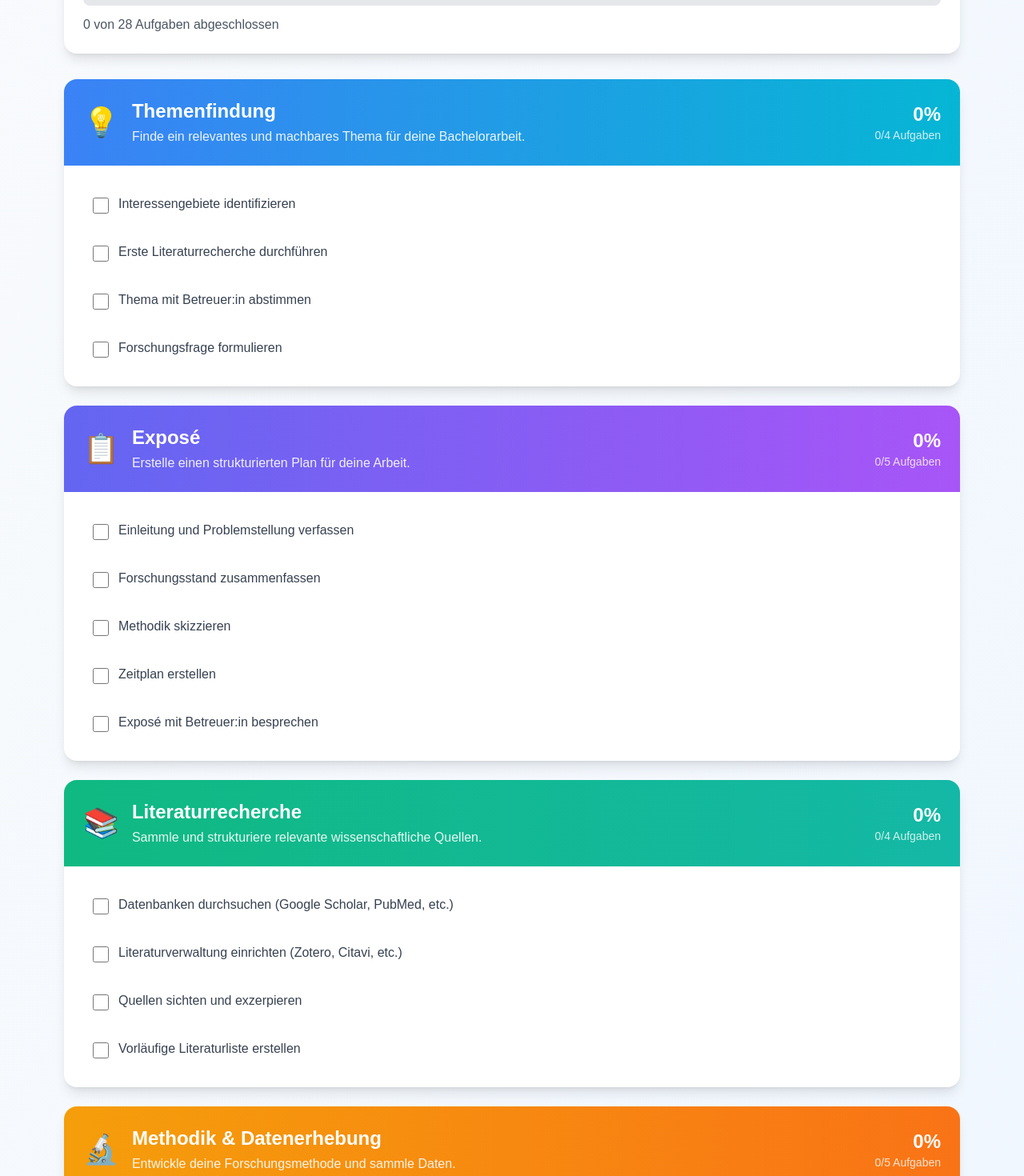
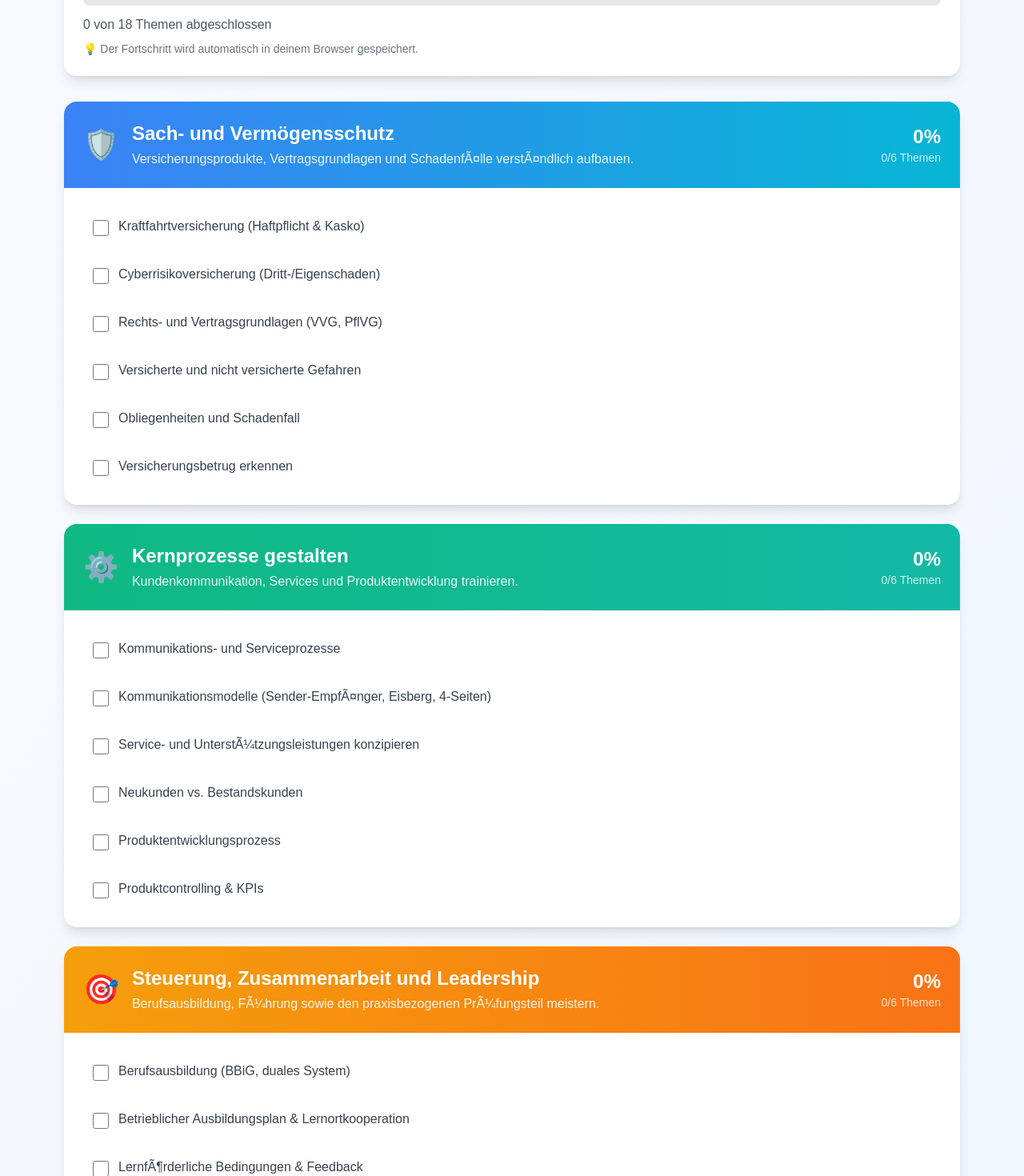
Before and after one commit to matthiasst1996-bit/bachelorpro-lernapp, a Next.js app: page /fahrplan in a window 1280 px wide. Shown: the part 178-1648 px from the top of the page at 80% size. Built offline with nearby package versions, Linux system fonts and the light colour scheme.

Commit message:
feat: update Fahrplan mit IHK-Studienabschnitten und Persistenz

```diff
--- a/app/fahrplan/page.tsx
+++ b/app/fahrplan/page.tsx
@@ -1,131 +1,132 @@
 'use client';
 
-import { useState } from 'react';
+import { useEffect, useState } from 'react';
 import { useRouter } from 'next/navigation';
 
-interface Phase {
+interface Topic {
+  id: number;
+  label: string;
+  completed: boolean;
+}
+
+interface Section {
   id: number;
   title: string;
   description: string;
   icon: string;
   color: string;
-  tasks: {
-    id: number;
-    label: string;
-    completed: boolean;
-  }[];
+  topics: Topic[];
 }
 
-const initialPhases: Phase[] = [
+const defaultSections: Section[] = [
   {
     id: 1,
-    title: 'Themenfindung',
-    description: 'Finde ein relevantes und machbares Thema für deine Bachelorarbeit.',
-    icon: '💡',
+    title: 'Sach- und Vermögensschutz',
+    description: 'Versicherungsprodukte, Vertragsgrundlagen und SchadenfÃ¤lle verstÃ¤ndlich aufbauen.',
+    icon: '🛡️',
     color: 'from-blue-500 to-cyan-500',
-    tasks: [
-      { id: 1, label: 'Interessengebiete identifizieren', completed: false },
-      { id: 2, label: 'Erste Literaturrecherche durchführen', completed: false },
-      { id: 3, label: 'Thema mit Betreuer:in abstimmen', completed: false },
-      { id: 4, label: 'Forschungsfrage formulieren', completed: false },
+    topics: [
+      { id: 1, label: 'Kraftfahrtversicherung (Haftpflicht & Kasko)', completed: false },
+      { id: 2, label: 'Cyberrisikoversicherung (Dritt-/Eigenschaden)', completed: false },
+      { id: 3, label: 'Rechts- und Vertragsgrundlagen (VVG, PflVG)', completed: false },
+      { id: 4, label: 'Versicherte und nicht versicherte Gefahren', completed: false },
+      { id: 5, label: 'Obliegenheiten und Schadenfall', completed: false },
+      { id: 6, label: 'Versicherungsbetrug erkennen', completed: false },
     ],
   },
   {
     id: 2,
-    title: 'Exposé',
-    description: 'Erstelle einen strukturierten Plan für deine Arbeit.',
-    icon: '📋',
-    color: 'from-indigo-500 to-purple-500',
-    tasks: [
-      { id: 1, label: 'Einleitung und Problemstellung verfassen', completed: false },
-      { id: 2, label: 'Forschungsstand zusammenfassen', completed: false },
-      { id: 3, label: 'Methodik skizzieren', completed: false },
-      { id: 4, label: 'Zeitplan erstellen', completed: false },
-      { id: 5, label: 'Exposé mit Betreuer:in besprechen', completed: false },
+    title: 'Kernprozesse gestalten',
+    description: 'Kundenkommunikation, Services und Produktentwicklung trainieren.',
+    icon: '⚙️',
+    color: 'from-emerald-500 to-teal-500',
+    topics: [
+      { id: 1, label: 'Kommunikations- und Serviceprozesse', completed: false },
+      { id: 2, label: 'Kommunikationsmodelle (Sender-EmpfÃ¤nger, Eisberg, 4-Seiten)', completed: false },
+      { id: 3, label: 'Service- und UnterstÃ¼tzungsleistungen konzipieren', completed: false },
+      { id: 4, label: 'Neukunden vs. Bestandskunden', completed: false },
+      { id: 5, label: 'Produktentwicklungsprozess', completed: false },
+      { id: 6, label: 'Produktcontrolling & KPIs', completed: false },
     ],
   },
   {
     id: 3,
-    title: 'Literaturrecherche',
-    description: 'Sammle und strukturiere relevante wissenschaftliche Quellen.',
-    icon: '📚',
-    color: 'from-emerald-500 to-teal-500',
-    tasks: [
-      { id: 1, label: 'Datenbanken durchsuchen (Google Scholar, PubMed, etc.)', completed: false },
-      { id: 2, label: 'Literaturverwaltung einrichten (Zotero, Citavi, etc.)', completed: false },
-      { id: 3, label: 'Quellen sichten und exzerpieren', completed: false },
-      { id: 4, label: 'Vorläufige Literaturliste erstellen', completed: false },
-    ],
-  },
-  {
-    id: 4,
-    title: 'Methodik & Datenerhebung',
-    description: 'Entwickle deine Forschungsmethode und sammle Daten.',
-    icon: '🔬',
+    title: 'Steuerung, Zusammenarbeit und Leadership',
+    description: 'Berufsausbildung, FÃ¼hrung sowie den praxisbezogenen PrÃ¼fungsteil meistern.',
+    icon: '🎯',
     color: 'from-amber-500 to-orange-500',
-    tasks: [
-      { id: 1, label: 'Forschungsdesign finalisieren', completed: false },
-      { id: 2, label: 'Erhebungsinstrumente entwickeln (Fragebogen, Interviewleitfaden, etc.)', completed: false },
-      { id: 3, label: 'Ethikvotum einholen (falls erforderlich)', completed: false },
-      { id: 4, label: 'Daten erheben', completed: false },
-      { id: 5, label: 'Daten aufbereiten und bereinigen', completed: false },
-    ],
-  },
-  {
-    id: 5,
-    title: 'Schreiben & Analyse',
-    description: 'Analysiere deine Daten und verfasse die Arbeit.',
-    icon: '✍️',
-    color: 'from-rose-500 to-pink-500',
-    tasks: [
-      { id: 1, label: 'Daten analysieren (statistisch/qualitativ)', completed: false },
-      { id: 2, label: 'Ergebnisse interpretieren', completed: false },
-      { id: 3, label: 'Kapitel verfassen (Einleitung, Methode, Ergebnisse, Diskussion)', completed: false },
-      { id: 4, label: 'Zwischenfeedback einholen', completed: false },
-      { id: 5, label: 'Revision und Überarbeitung', completed: false },
-    ],
-  },
-  {
-    id: 6,
-    title: 'Finalisierung & Abgabe',
-    description: 'Bringe deine Arbeit in die finale Form und reiche sie ein.',
-    icon: '🎯',
-    color: 'from-violet-500 to-fuchsia-500',
-    tasks: [
-      { id: 1, label: 'Formatierung prüfen (Richtlinien der Hochschule)', completed: false },
-      { id: 2, label: 'Literaturverzeichnis finalisieren', completed: false },
-      { id: 3, label: 'Anhang erstellen (falls erforderlich)', completed: false },
-      { id: 4, label: 'Plagiatscheck durchführen', completed: false },
-      { id: 5, label: 'Arbeit abgeben', completed: false },
+    topics: [
+      { id: 1, label: 'Berufsausbildung (BBiG, duales System)', completed: false },
+      { id: 2, label: 'Betrieblicher Ausbildungsplan & Lernortkooperation', completed: false },
+      { id: 3, label: 'LernfÃ¶rderliche Bedingungen & Feedback', completed: false },
+      { id: 4, label: 'PrÃ¤sentation & FachgesprÃ¤ch (Praxistransferarbeit)', completed: false },
+      { id: 5, label: 'Vorbereitung auf PrÃ¼fungen (GAP Teil 1 & 2)', completed: false },
+      { id: 6, label: 'FÃ¼hrungsstile & Motivation', completed: false },
     ],
   },
 ];
 
+const STORAGE_KEY = 'bachelorpro-fahrplan-progress';
+
 export default function FahrplanPage() {
   const router = useRouter();
-  const [phases, setPhases] = useState<Phase[]>(initialPhases);
+  const [sections, setSections] = useState<Section[]>(defaultSections);
+  const [isLoaded, setIsLoaded] = useState(false);
 
-  const toggleTask = (phaseId: number, taskId: number) => {
-    setPhases((prev) =>
-      prev.map((phase) =>
-        phase.id === phaseId
+  useEffect(() => {
+    try {
+      const saved = localStorage.getItem(STORAGE_KEY);
+      if (saved) {
+        const parsed = JSON.parse(saved);
+        const merged = defaultSections.map((defaultSection) => {
+          const savedSection = parsed.find((s: Section) => s.id === defaultSection.id);
+          if (!savedSection) return defaultSection;
+          return {
+            ...defaultSection,
+            topics: defaultSection.topics.map((defaultTopic) => {
+              const savedTopic = savedSection.topics.find((t: Topic) => t.id === defaultTopic.id);
+              return savedTopic || defaultTopic;
+            }),
+          };
+        });
+        setSections(merged);
+      }
+    } catch (e) {
+      console.error('Fehler beim Laden des Fortschritts:', e);
+    }
+    setIsLoaded(true);
+  }, []);
+
+  useEffect(() => {
+    if (!isLoaded) return;
+    try {
+      localStorage.setItem(STORAGE_KEY, JSON.stringify(sections));
+    } catch (e) {
+      console.error('Fehler beim Speichern des Fortschritts:', e);
+    }
+  }, [sections, isLoaded]);
+
+  const toggleTopic = (sectionId: number, topicId: number) => {
+    setSections((prev) =>
+      prev.map((section) =>
+        section.id === sectionId
           ? {
-              ...phase,
-              tasks: phase.tasks.map((task) =>
-                task.id === taskId ? { ...task, completed: !task.completed } : task
+              ...section,
+              topics: section.topics.map((topic) =>
+                topic.id === topicId ? { ...topic, completed: !topic.completed } : topic
               ),
             }
-          : phase
+          : section
       )
     );
   };
 
-  const totalTasks = phases.reduce((sum, phase) => sum + phase.tasks.length, 0);
-  const completedTasks = phases.reduce(
-    (sum, phase) => sum + phase.tasks.filter((task) => task.completed).length,
+  const totalTopics = sections.reduce((sum, section) => sum + section.topics.length, 0);
+  const completedTopics = sections.reduce(
+    (sum, section) => sum + section.topics.filter((t) => t.completed).length,
     0
   );
-  const progressPercent = Math.round((completedTasks / totalTasks) * 100);
+  const progressPercent = totalTopics === 0 ? 0 : Math.round((completedTopics / totalTopics) * 100);
 
   return (
     <div className="min-h-screen bg-gradient-to-br from-slate-50 to-blue-50">
@@ -155,32 +156,35 @@ export default function FahrplanPage() {
             />
           </div>
           <p className="mt-3 text-gray-600">
-            {completedTasks} von {totalTasks} Aufgaben abgeschlossen
+            {completedTopics} von {totalTopics} Themen abgeschlossen
+          </p>
+          <p className="mt-2 text-sm text-gray-500">
+            💡 Der Fortschritt wird automatisch in deinem Browser gespeichert.
           </p>
         </section>
 
         <section className="space-y-6">
-          {phases.map((phase) => {
-            const phaseCompleted = phase.tasks.filter((task) => task.completed).length;
-            const phaseTotal = phase.tasks.length;
-            const phaseProgress = Math.round((phaseCompleted / phaseTotal) * 100);
+          {sections.map((section) => {
+            const sectionCompleted = section.topics.filter((t) => t.completed).length;
+            const sectionTotal = section.topics.length;
+            const sectionProgress = Math.round((sectionCompleted / sectionTotal) * 100);
 
             return (
               <article
-                key={phase.id}
+                key={section.id}
                 className="overflow-hidden rounded-2xl bg-white shadow-lg transition-shadow duration-300 hover:shadow-xl"
               >
-                <div className={`bg-gradient-to-r ${phase.color} p-6 text-white`}>
+                <div className={`bg-gradient-to-r ${section.color} p-6 text-white`}>
                   <div className="flex items-center gap-4">
-                    <span className="text-4xl" aria-hidden="true">{phase.icon}</span>
+                    <span className="text-4xl" aria-hidden="true">{section.icon}</span>
                     <div className="flex-1">
-                      <h3 className="text-2xl font-bold">{phase.title}</h3>
-                      <p className="mt-1 text-white/90">{phase.description}</p>
+                      <h3 className="text-2xl font-bold">{section.title}</h3>
+                      <p className="mt-1 text-white/90">{section.description}</p>
                     </div>
                     <div className="text-right">
-                      <div className="text-2xl font-bold">{phaseProgress}%</div>
+                      <div className="text-2xl font-bold">{sectionProgress}%</div>
                       <div className="text-sm text-white/80">
-                        {phaseCompleted}/{phaseTotal} Aufgaben
+                        {sectionCompleted}/{sectionTotal} Themen
                       </div>
                     </div>
                   </div>
@@ -188,23 +192,23 @@ export default function FahrplanPage() {
 
                 <div className="p-6">
                   <div className="space-y-3">
-                    {phase.tasks.map((task) => (
+                    {section.topics.map((topic) => (
                       <label
-                        key={task.id}
+                        key={topic.id}
                         className="flex cursor-pointer items-start gap-3 rounded-lg p-3 transition-colors hover:bg-gray-50"
                       >
                         <input
                           type="checkbox"
-                          checked={task.completed}
-                          onChange={() => toggleTask(phase.id, task.id)}
+                          checked={topic.completed}
+                          onChange={() => toggleTopic(section.id, topic.id)}
                           className="mt-1 h-5 w-5 rounded text-indigo-600 focus:ring-2 focus:ring-indigo-500"
                         />
                         <span
                           className={`flex-1 ${
-                            task.completed ? 'text-gray-400 line-through' : 'text-gray-700'
+                            topic.completed ? 'text-gray-400 line-through' : 'text-gray-700'
                           }`}
                         >
-                          {task.label}
+                          {topic.label}
                         </span>
                       </label>
                     ))}
@@ -216,8 +220,8 @@ export default function FahrplanPage() {
         </section>
 
         <aside className="mt-8 text-center text-sm text-gray-500">
-          <p>💡 Tipp: Arbeite die Phasen nacheinander ab und kehre jederzeit zu deinem Fortschritt zurück.</p>
-          <p className="mt-2">Der Fortschritt bleibt aktuell nur aktiv, solange diese Seite geöffnet ist. Persistenz ist der nächste Schritt.</p>
+          <p>📚 Basierend auf dem offiziellen IHK-Qualifikationsrahmen für den Bachelor Professional.</p>
+          <p className="mt-2">🎯 Alle Inhalte stammen aus den BWV/DVA Schulungsmaterialien.</p>
         </aside>
       </main>
     </div>
```
